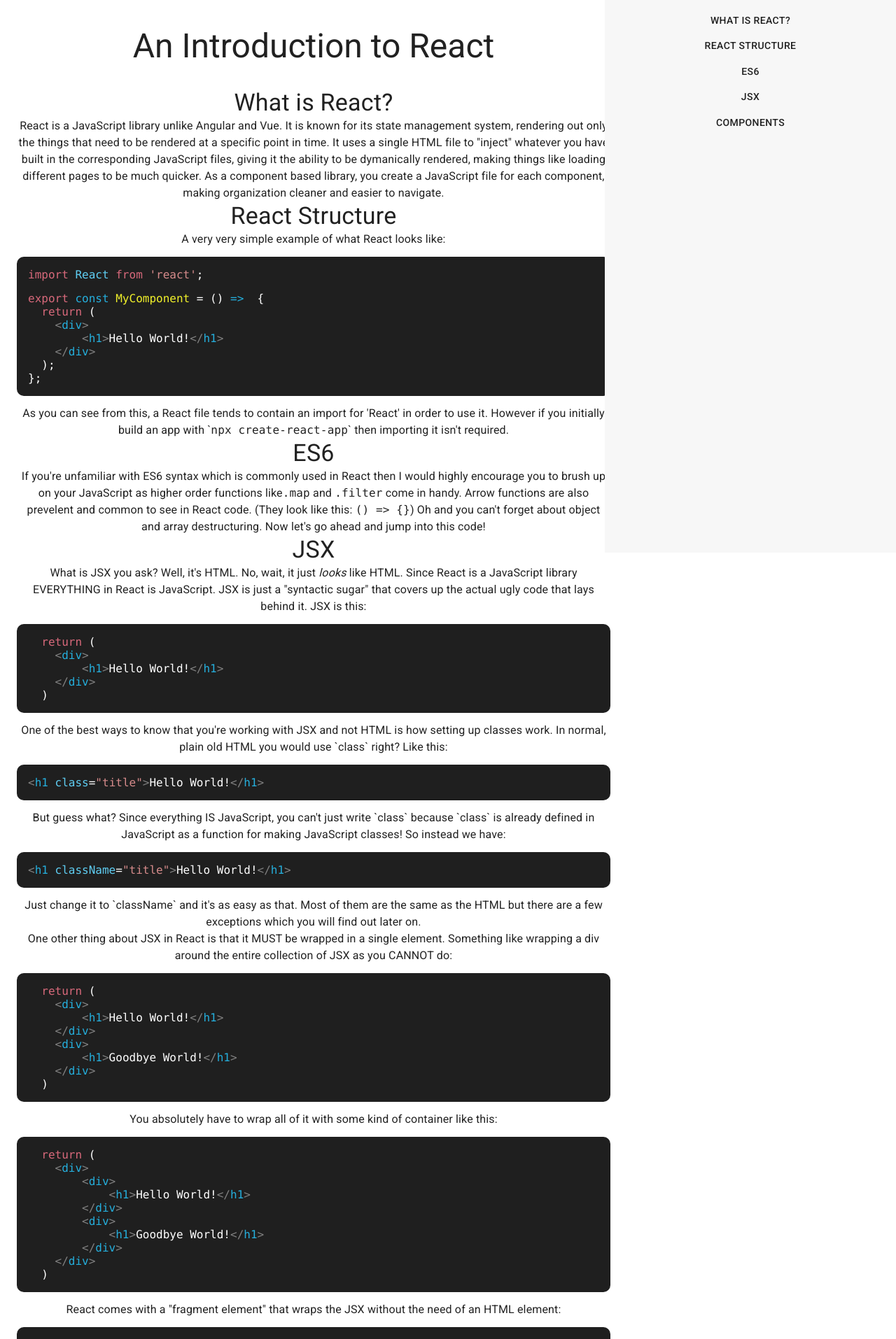
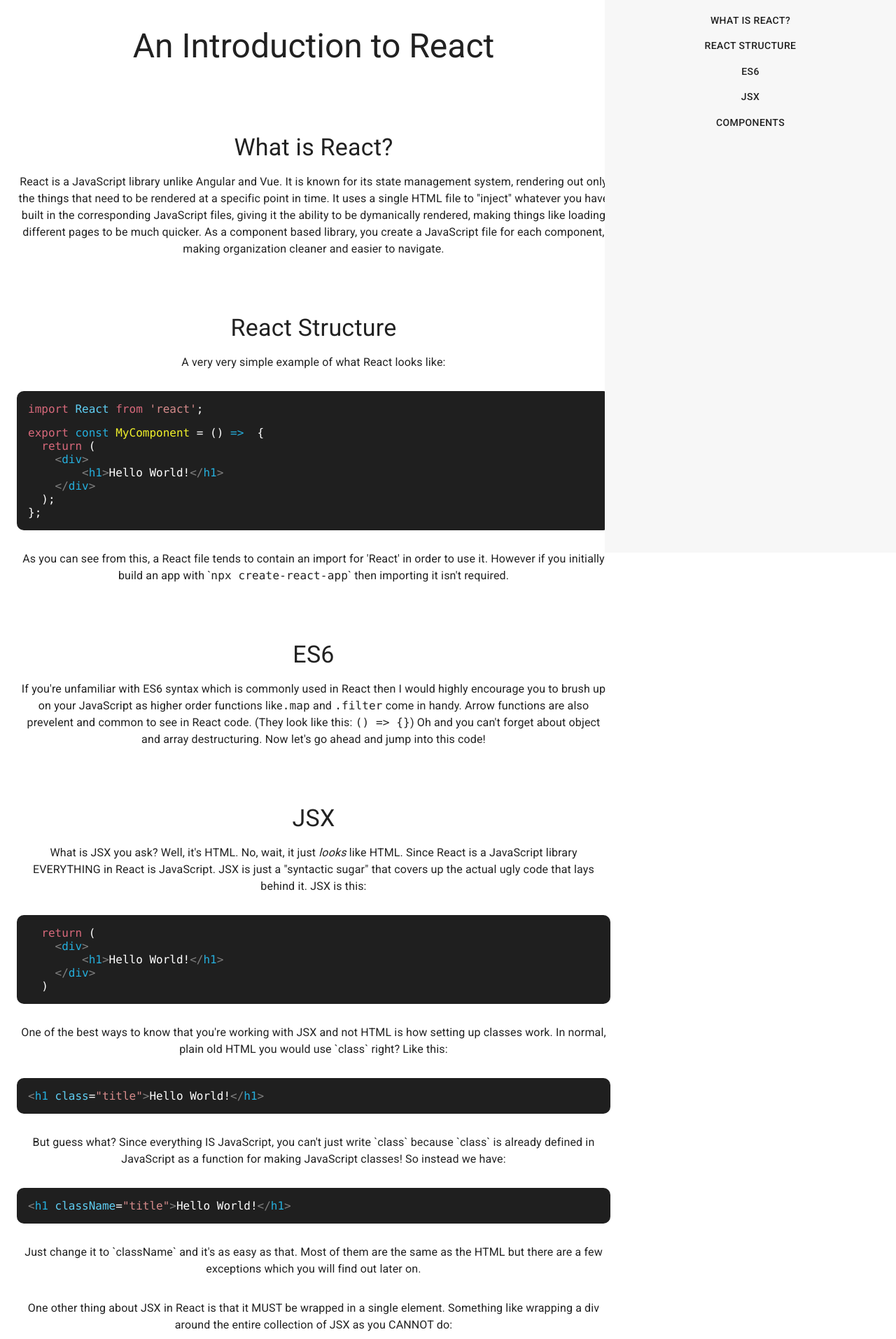
Before and after one commit to benzend/react-portfolio, a React (Create React App) app: page /blog/react/intro in a window 1280 px wide. Shown: the part 102-2016 px from the top of the page at 70% size. Built offline with nearby package versions, Linux system fonts and the light colour scheme.

Commit message:
added id hooks for transversing, also stying so hooks work right

```diff
--- a/src/App.css
+++ b/src/App.css
@@ -22,6 +22,14 @@
 
 .padding--1rem {
   padding: 1rem;
+}
+
+.padding--tb--1rem {
+  padding: 1rem 0 1rem;
+}
+
+.blog__h2 {
+  padding-top: 4rem;
 }
 
 a {
--- a/src/pages/blogs/BlogReactIntro.js
+++ b/src/pages/blogs/BlogReactIntro.js
@@ -55,9 +55,6 @@
       left: "-50px",
     },
   },
-  leftRight: {
-    display: "flex",
-  },
 }));
 
 export const BlogReactIntro = () => {
@@ -69,7 +66,6 @@
     contentBox,
     contentContainer,
     menuIconContainer,
-    leftRight,
   } = useStyles();
   return (
     <Box className={root}>
@@ -80,6 +76,7 @@
             align="center"
             variant="h3"
             component="h1"
+            id="an-introduction-to-react"
           >
             An Introduction to React
           </Typography>
@@ -90,10 +87,17 @@
             color="textPrimary"
             variant="h4"
             component="h2"
+            className="blog__h2"
+            id="what-is-react"
           >
             What is React?
           </Typography>
-          <Typography align="center" color="textPrimary" variant="body1">
+          <Typography
+            className="padding--tb--1rem"
+            align="center"
+            color="textPrimary"
+            variant="body1"
+          >
             React is a JavaScript library unlike Angular and Vue. It is known
             for its state management system, rendering out only the things that
             need to be rendered at a specific point in time. It uses a single
@@ -108,10 +112,17 @@
             color="textPrimary"
             variant="h4"
             component="h2"
+            className="blog__h2"
+            id="react-structure"
           >
             React Structure
           </Typography>
-          <Typography align="center" color="textPrimary" variant="body1">
+          <Typography
+            className="padding--tb--1rem"
+            align="center"
+            color="textPrimary"
+            variant="body1"
+          >
             A very very simple example of what React looks like:
           </Typography>
           <pre className="code-block">
@@ -136,21 +147,6 @@
               <span className="code-block--blue">{"=> "} </span>
               <span className="code-block--white">{"{"}</span>
             </code>
-            {/* <br />
-            <code>
-              {"  "}
-              <span className="code-block--blue">const </span>
-              <span className="code-block--white">[</span>
-              <span className="code-block--lightBlue">opened</span>
-              <span className="code-block--white">, </span>
-              <span className="code-block--yellow">isOpened</span>
-              <span className="code-block--white">] </span>
-              <span className="code-block--blue">= </span>
-              <span className="code-block--yellow">useState</span>
-              <span className="code-block--white">(</span>
-              <span className="code-block--blue">false</span>
-              <span className="code-block--white">);</span>
-            </code> */}
             <br />
             <code>
               {"  "}
@@ -192,7 +188,12 @@
               <span className="code-block--white">{"};"}</span>
             </code>
           </pre>
-          <Typography align="center" color="textPrimary" variant="body1">
+          <Typography
+            className="padding--tb--1rem"
+            align="center"
+            color="textPrimary"
+            variant="body1"
+          >
             As you can see from this, a React file tends to contain an import
             for 'React' in order to use it. However if you initially build an
             app with `<code>npx create-react-app</code>` then importing it isn't
@@ -203,10 +204,17 @@
             color="textPrimary"
             variant="h4"
             component="h2"
+            className="blog__h2"
+            id="es6"
           >
             ES6
           </Typography>
-          <Typography align="center" color="textPrimary" variant="body1">
+          <Typography
+            className="padding--tb--1rem"
+            align="center"
+            color="textPrimary"
+            variant="body1"
+          >
             If you're unfamiliar with ES6 syntax which is commonly used in React
             then I would highly encourage you to brush up on your JavaScript as
             higher order functions like
@@ -221,10 +229,17 @@
             color="textPrimary"
             variant="h4"
             component="h2"
+            className="blog__h2"
+            id="jsx"
           >
             JSX
           </Typography>
-          <Typography align="center" color="textPrimary" variant="body1">
+          <Typography
+            className="padding--tb--1rem"
+            align="center"
+            color="textPrimary"
+            variant="body1"
+          >
             What is JSX you ask? Well, it's HTML. No, wait, it just{" "}
             <em>looks</em> like HTML. Since React is a JavaScript library
             EVERYTHING in React is JavaScript. JSX is just a "syntactic sugar"
@@ -268,7 +283,12 @@
               <span className="code-block--white">)</span>
             </code>
           </pre>
-          <Typography align="center" color="textPrimary" variant="body1">
+          <Typography
+            className="padding--tb--1rem"
+            align="center"
+            color="textPrimary"
+            variant="body1"
+          >
             One of the best ways to know that you're working with JSX and not
             HTML is how setting up classes work. In normal, plain old HTML you
             would use `class` right? Like this:
@@ -287,7 +307,12 @@
               <span className="code-block--gray">{">"}</span>
             </code>
           </pre>
-          <Typography align="center" color="textPrimary" variant="body1">
+          <Typography
+            className="padding--tb--1rem"
+            align="center"
+            color="textPrimary"
+            variant="body1"
+          >
             But guess what? Since everything IS JavaScript, you can't just write
             `class` because `class` is already defined in JavaScript as a
             function for making JavaScript classes! So instead we have:
@@ -306,12 +331,22 @@
               <span className="code-block--gray">{">"}</span>
             </code>
           </pre>
-          <Typography align="center" color="textPrimary" variant="body1">
+          <Typography
+            className="padding--tb--1rem"
+            align="center"
+            color="textPrimary"
+            variant="body1"
+          >
             Just change it to `className` and it's as easy as that. Most of them
             are the same as the HTML but there are a few exceptions which you
             will find out later on.
           </Typography>
-          <Typography align="center" color="textPrimary" variant="body1">
+          <Typography
+            className="padding--tb--1rem"
+            align="center"
+            color="textPrimary"
+            variant="body1"
+          >
             One other thing about JSX in React is that it MUST be wrapped in a
             single element. Something like wrapping a div around the entire
             collection of JSX as you CANNOT do:
@@ -378,7 +413,12 @@
               <span className="code-block--white">)</span>
             </code>
           </pre>
-          <Typography align="center" color="textPrimary" variant="body1">
+          <Typography
+            className="padding--tb--1rem"
+            align="center"
+            color="textPrimary"
+            variant="body1"
+          >
             You absolutely have to wrap all of it with some kind of container
             like this:
           </Typography>
@@ -458,7 +498,12 @@
               <span className="code-block--white">)</span>
             </code>
           </pre>
-          <Typography align="center" color="textPrimary" variant="body1">
+          <Typography
+            className="padding--tb--1rem"
+            align="center"
+            color="textPrimary"
+            variant="body1"
+          >
             React comes with a "fragment element" that wraps the JSX without the
             need of an HTML element:
           </Typography>
@@ -534,7 +579,12 @@
               <span className="code-block--white">)</span>
             </code>
           </pre>
-          <Typography align="center" color="textPrimary" variant="body1">
+          <Typography
+            className="padding--tb--1rem"
+            align="center"
+            color="textPrimary"
+            variant="body1"
+          >
             In order to show you some other JSX abilities, you need to be
             introduced to <em>Components</em>.
           </Typography>
@@ -543,10 +593,17 @@
             color="textPrimary"
             variant="h4"
             component="h2"
+            className="blog__h2"
+            id="components"
           >
             Components and How to Manage Them
           </Typography>
-          <Typography align="center" color="textPrimary" variant="body1">
+          <Typography
+            className="padding--tb--1rem"
+            align="center"
+            color="textPrimary"
+            variant="body1"
+          >
             Since React is a component based library, it is standard to separate
             areas of concern into "components".
           </Typography>
@@ -556,7 +613,12 @@
               alt="react component files and react folder setup"
             />
           </Box>
-          <Typography align="center" color="textPrimary" variant="body1">
+          <Typography
+            className="padding--tb--1rem"
+            align="center"
+            color="textPrimary"
+            variant="body1"
+          >
             As you can see from about, this is how a very basic React layout
             should look, especially when starting off with{" "}
             <code>`npx create-react-app`</code>.
@@ -570,12 +632,14 @@
         >
           <Menu />
         </IconButton>
-        <Button>An Introduction to React</Button>
-        <Button>What is React?</Button>
-        <Button>React Structure</Button>
-        <Button>ES6</Button>
-        <Button>JSX</Button>
-        <Button>Components</Button>
+        <Button href="#an-introduction-to-react">
+          An Introduction to React
+        </Button>
+        <Button href="#what-is-react">What is React?</Button>
+        <Button href="#react-structure">React Structure</Button>
+        <Button href="#es6">ES6</Button>
+        <Button href="#jsx">JSX</Button>
+        <Button href="#components">Components</Button>
       </Box>
     </Box>
   );
```
